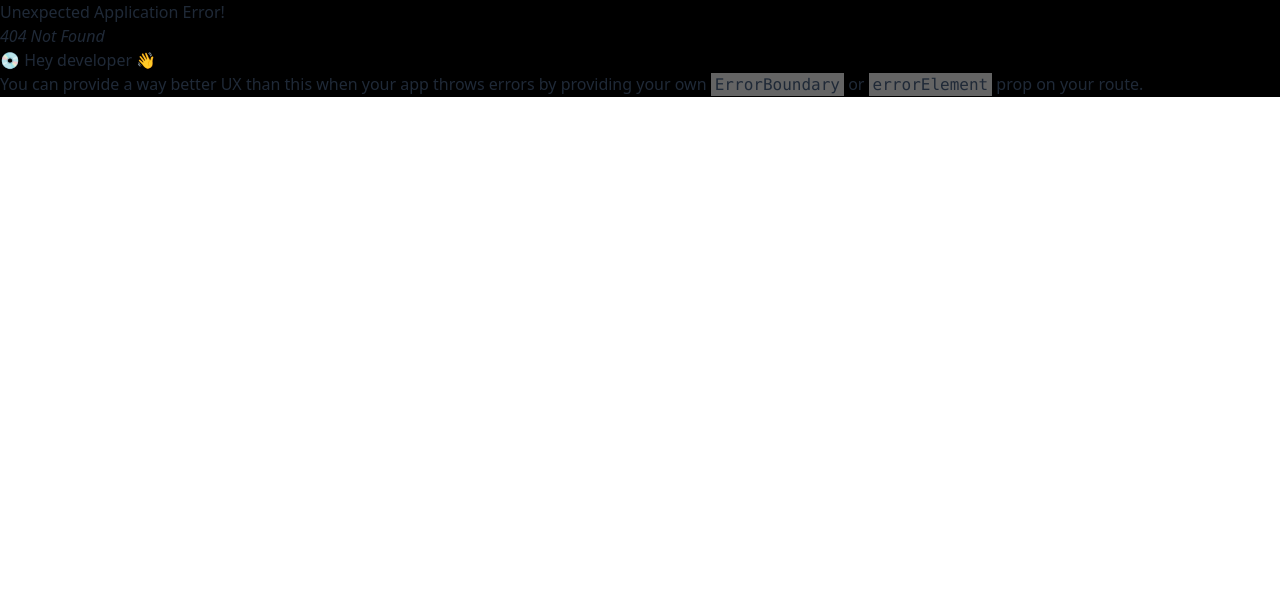
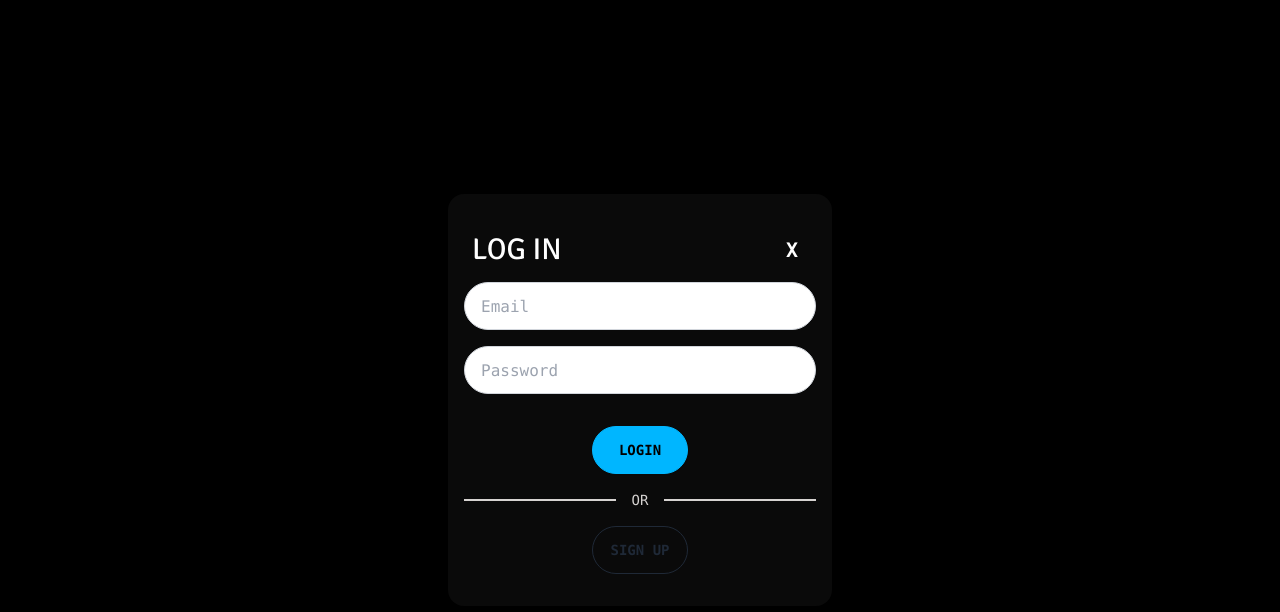
Before and after one commit to monica-mp/S7.Star-Wars, a React (Vite) app: page /Login in a window 1280 px wide. Before the commit this address had no page. Shown: the top 612 px of the page. Built offline with nearby package versions, Linux system fonts and the light colour scheme; no server answers.

Commit message:
N1. Exercici 6

```diff
--- /dev/null
+++ b/db.json
@@ -0,0 +1,14 @@
+{
+  "users": [
+    {
+      "email": "monica_munyoz_pedemonte@hotmail.com",
+      "password": "$2a$10$TXuP/NvhcGpZUy92Zn/TAOyVr8LDPELngR2fbNFCfK.ALwXiPzFk2",
+      "id": 1
+    },
+    {
+      "email": "garskatmine@gmail.com",
+      "password": "$2a$10$OSVvgkc6NDfgtkI6jDGlY.O7VuWz2qIDvGDeX3selppkNf2LyDyHi",
+      "id": 2
+    }
+  ]
+}
--- a/package.json
+++ b/package.json
@@ -15,8 +15,8 @@
     "react-router-dom": "^6.20.1"
   },
   "devDependencies": {
-    "@types/react": "^18.2.37",
-    "@types/react-dom": "^18.2.15",
+    "@types/react": "^18.2.45",
+    "@types/react-dom": "^18.2.18",
     "@typescript-eslint/eslint-plugin": "^6.13.2",
     "@typescript-eslint/parser": "^6.10.0",
     "@vitejs/plugin-react": "^4.2.0",
@@ -30,6 +30,8 @@
     "eslint-plugin-react": "^7.33.2",
     "eslint-plugin-react-hooks": "^4.6.0",
     "eslint-plugin-react-refresh": "^0.4.4",
+    "json-server": "^0.17.4",
+    "json-server-auth": "^2.1.0",
     "postcss": "^8.4.32",
     "tailwindcss": "^3.3.6",
     "typescript": "^5.3.3",
--- a/src/App.tsx
+++ b/src/App.tsx
@@ -1,14 +1,14 @@
 import './App.css'
-import ContextProvider from './Context'
+
 import Header from './components/Header'
 import Starships from './components/Starships'
 
 function App (): JSX.Element {
   return (
-    <ContextProvider>
-      <Header />
-      <Starships />
-    </ContextProvider>
+   <>
+    <Header />
+    <Starships />
+   </>
 
   )
 }
--- a/src/Context.tsx
+++ b/src/Context.tsx
@@ -25,6 +25,9 @@ interface ContextProps {
   setSelectedStarship: (starship: Starship | null) => void
   handleViewMore: () => void
   currentPage: number
+  isLoggedIn: boolean
+  setIsLoggedIn: (isLoggedIn: boolean) => void
+  handleLoggedIn: () => void
 }
 
 const Context = createContext<ContextProps | undefined>(undefined)
@@ -47,6 +50,7 @@ export const ContextProvider: React.FC<ContextProviderProps> = ({
   const [starships, setStarships] = useState<Starship[]>([])
   const [currentPage, setCurrentPage] = useState<number>(1)
   const [selectedStarship, setSelectedStarship] = useState<Starship | null>(null)
+  const [isLoggedIn, setIsLoggedIn] = useState<boolean>(false)
 
   useEffect(() => {
     const fetchData = async (): Promise<void> => {
@@ -85,12 +89,19 @@ export const ContextProvider: React.FC<ContextProviderProps> = ({
     setCurrentPage((prevPage) => prevPage + 1)
   }
 
+  const handleLoggedIn = (): void => {
+    setIsLoggedIn(false)
+  }
+
   const contextValue: ContextProps = {
     starships,
     selectedStarship,
     setSelectedStarship,
     handleViewMore,
-    currentPage
+    currentPage,
+    isLoggedIn,
+    setIsLoggedIn,
+    handleLoggedIn
   }
 
   return <Context.Provider value={contextValue}>{children}</Context.Provider>
--- a/src/components/Header.tsx
+++ b/src/components/Header.tsx
@@ -1,6 +1,8 @@
 import { Link } from 'react-router-dom'
+import { useElements } from '../Context'
 
 const Navbar = (): JSX.Element => {
+  const { isLoggedIn, handleLoggedIn } = useElements()
   return (
     <>
       <div className="flex py-6 px-6" >
@@ -13,8 +15,24 @@ const Navbar = (): JSX.Element => {
         </div>
         <img src="../src/assets/img/logo.png" className="mx-auto w-80" alt="Logo" />
         <div className="flex self-start text-xl text-white font-mono">
-          <button className="border-r-2 pr-2">LOG IN</button>
-          <button className="pl-2">SIGN UP</button>
+        {isLoggedIn
+          ? (
+            <>
+              <Link to="/">
+                <button className="p-2" onClick={handleLoggedIn}>LOG OUT</button>
+              </Link>
+            </>
+            )
+          : (
+            <>
+              <Link to="/login">
+                <button className="border-r-2 pr-2">LOG IN</button>
+              </Link>
+              <Link to="/signup">
+                <button className="pl-2">SIGN UP</button>
+              </Link>
+            </>
+            )}
         </div>
       </div>
 
--- /dev/null
+++ b/src/components/Login.tsx
@@ -0,0 +1,68 @@
+import { type FormEvent, useState, type ChangeEvent } from 'react'
+import { Link, useNavigate } from 'react-router-dom'
+import { useElements } from '../Context'
+
+function Login (): JSX.Element {
+  const navigate = useNavigate()
+  const { setIsLoggedIn } = useElements()
+  const [formData, setFormData] = useState({
+    email: '',
+    password: ''
+  })
+
+  async function handleSubmit (e: FormEvent<HTMLFormElement>): Promise<void> {
+    e.preventDefault()
+    try {
+      const response = await fetch('http://localhost:3000/login', {
+        method: 'POST',
+        headers: { 'Content-Type': 'application/json' },
+        body: JSON.stringify(formData)
+      })
+
+      if (response.ok) {
+        const data = await response.json()
+        console.log(data.user)
+        setIsLoggedIn(true)
+        navigate('/app')
+      } else {
+        console.error('Login failed')
+      }
+    } catch (error) {
+      console.error(error)
+    }
+  }
+
+  function handleChange (e: ChangeEvent<HTMLInputElement>): void {
+    setFormData({ ...formData, [e.target.name]: e.target.value })
+  }
+
+  return (
+    <div className='font-mono h-screen flex flex-col justify-center items-center'>
+
+    <div className='w-96 rounded-2xl py-8 px-4 bg-neutral-950'>
+          <div className='flex justify-between text-xl text-white font-mono pl-2 self-center pb-2'>
+            <h1 className='text-3xl self-center'>LOG IN</h1>
+            <Link to="/">
+              <button className="btn btn-ghost btn-circle self-start text-xl">X</button>
+            </Link>
+          </div>
+       <form className='flex flex-col gap-4' onSubmit={e => { void handleSubmit(e) }}>
+           <input type='text' className='input input-bordered border-gray-300 rounded-full' placeholder='Email' value={formData.email} name='email' onChange={e => { handleChange(e) }} ></input>
+           <input type='password' className='input input-bordered border-gray-300 rounded-full' placeholder='Password' value={formData.password} name='password' onChange={e => { handleChange(e) }} ></input>
+           <div className='flex flex-col gap-4 mt-4'>
+                <button className='btn btn-info w-24  rounded-full mx-auto' type='submit'>LOGIN</button>
+                <div className="flex items-center ">
+                        <div className="border h-0 w-2/4 border-stone-300"></div>
+                        <div className="text-stone-300 px-4 text-sm font-normal">OR</div>
+                        <div className="border h-0 w-2/4 border-stone-300"></div>
+                </div>
+                <div className='mx-auto'><Link to="/signup"><button className='btn btn-outline w-24 rounded-full' type='button'>SIGN UP</button></Link></div>
+           </div>
+       </form>
+   </div>
+</div>
+
+  )
+}
+
+export default Login
--- /dev/null
+++ b/src/components/Signup.tsx
@@ -0,0 +1,54 @@
+import { type FormEvent, type ChangeEvent, useState } from 'react'
+import { Link } from 'react-router-dom'
+
+function Signup (): JSX.Element {
+  const [formData, setFormData] = useState({
+    email: '',
+    password: ''
+
+  })
+
+  function handleSubmit (e: FormEvent<HTMLFormElement>): void {
+    e.preventDefault()
+    fetch('http://localhost:3000/users', {
+      method: 'POST',
+      headers: { 'Content-Type': 'application/json' },
+      body: JSON.stringify(formData)
+    })
+      .then(async res => await res.json())
+      .then(data => { console.log(data) })
+      .catch(error => { console.error(error) })
+  }
+
+  function handleChange (e: ChangeEvent<HTMLInputElement>): void {
+    setFormData({ ...formData, [e.target.name]: e.target.value })
+  }
+
+  return (
+    <div className='font-mono h-screen flex flex-col justify-center items-center'>
+         <div className='w-96 rounded-2xl py-8 px-4 bg-neutral-950'>
+          <div className='flex justify-between text-xl text-white font-mono pl-2 self-center pb-2'>
+            <h1 className='text-3xl self-center'>SIGN UP</h1>
+            <Link to="/">
+              <button className="btn btn-ghost btn-circle self-start text-xl">X</button>
+            </Link>
+          </div>
+            <form className='flex flex-col gap-4' onSubmit={e => { handleSubmit(e) }}>
+                <input type='text' className='input input-bordered border-gray-300 rounded-full' placeholder='Email' value={formData.email} name='email' onChange={e => { handleChange(e) }} ></input>
+                <input type='password' className='input input-bordered border-gray-300 rounded-full' placeholder='Password' value={formData.password} name='password' onChange={e => { handleChange(e) }} ></input>
+                <div className='flex flex-col gap-4 mt-4'>
+                    <button className='btn btn-info w-24  rounded-full mx-auto' type='submit'>SIGNUP</button>
+                    <div className="flex items-center ">
+                        <div className="border h-0 w-2/4 border-stone-300"></div>
+                        <div className="text-stone-300 px-4 text-sm font-normal">OR</div>
+                        <div className="border h-0 w-2/4 border-stone-300"></div>
+                    </div>
+                    <div className='mx-auto'><Link to="/login"><button className='btn btn-outline w-24 rounded-full' type='button'>LOGIN</button></Link></div>
+                </div>
+            </form>
+        </div>
+    </div>
+  )
+}
+
+export default Signup
--- a/src/main.tsx
+++ b/src/main.tsx
@@ -1,24 +1,23 @@
 import React from 'react'
-import ReactDOM from 'react-dom/client'
-import { RouterProvider, createBrowserRouter } from 'react-router-dom'
+import { createRoot } from 'react-dom/client'
+import { BrowserRouter as Router, Routes, Route } from 'react-router-dom'
 import App from './App'
 import Home from './components/Home/Home'
+import Signup from './components/Signup'
+import Login from './components/Login'
+import ContextProvider from './Context'
 
-// Establir rutes
-const router = createBrowserRouter([
-  {
-    path: '/',
-    element: <Home />
-  },
-  {
-    path: '/app',
-    element: <App />
-  }
-])
-
-// eslint-disable-next-line @typescript-eslint/no-non-null-assertion
-ReactDOM.createRoot(document.getElementById('root')!).render(
+createRoot(document.getElementById('root') as Element).render(
   <React.StrictMode>
-    <RouterProvider router={router} />
+    <ContextProvider>
+    <Router>
+      <Routes>
+        <Route path="/" element={<Home />} />
+        <Route path="/App" element={<App />} />
+        <Route path="/Login" element={<Login />} />
+        <Route path="/Signup" element={<Signup />} />
+      </Routes>
+    </Router>
+    </ContextProvider>
   </React.StrictMode>
 )
```
Also changed, not shown: 1 other file (tests, documents, lock files or other folders).
